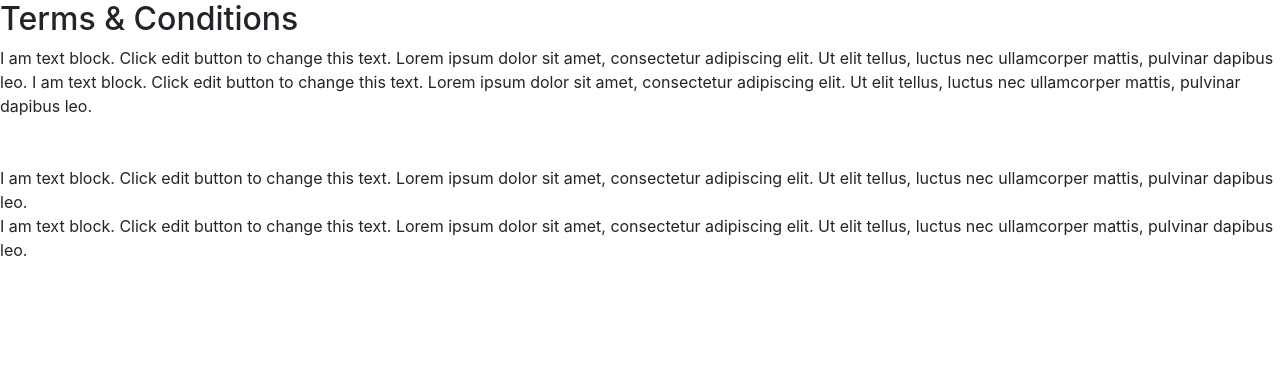
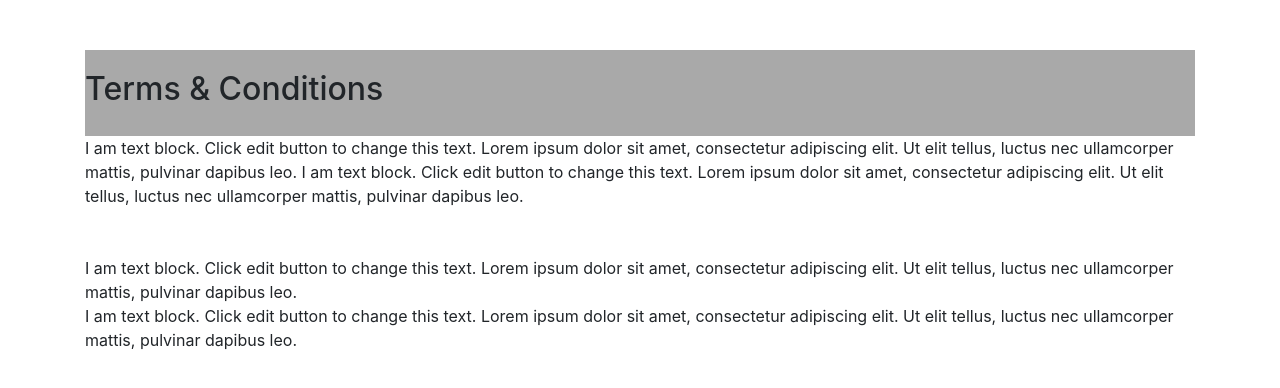
Before and after one commit to nadabassem2020/Gifts_project, a plain HTML site: page index.html in a window 1280 px wide. Drawn offline with Linux system fonts and the light colour scheme.

Commit message:
some changes added

```diff
--- a/css/style.css
+++ b/css/style.css
@@ -0,0 +1,6 @@
+.color{
+    background-color: darkgrey;
+padding-top: 20px;
+padding-bottom: 20px;
+margin-top: 50px;
+}
--- a/index.html
+++ b/index.html
@@ -11,21 +11,27 @@
 
 <body>
 
-  <div>
+  <div class="container">
+    <div class="color">
         <h2>Terms & Conditions</h2>
     </div>
     <div>
-<p>I am text block. Click edit button to change this text. Lorem ipsum dolor sit amet, consectetur adipiscing elit. Ut elit tellus, luctus nec ullamcorper mattis, pulvinar dapibus leo. I am text block. Click edit button to change this text. Lorem ipsum dolor sit amet, consectetur adipiscing elit. Ut elit tellus,
+        <p>I am text block. Click edit button to change this text. Lorem ipsum dolor sit amet, consectetur adipiscing
+            elit. Ut elit tellus, luctus nec ullamcorper mattis, pulvinar dapibus leo. I am text block. Click edit
+            button to change this text. Lorem ipsum dolor sit amet, consectetur adipiscing elit. Ut elit tellus,
             luctus nec ullamcorper mattis, pulvinar dapibus leo.
             <br>
             <br>
             <br>
-    I am text block. Click edit button to change this text. Lorem ipsum dolor sit amet, consectetur adipiscing elit. Ut elit tellus, luctus nec ullamcorper mattis, pulvinar dapibus leo.
+            I am text block. Click edit button to change this text. Lorem ipsum dolor sit amet, consectetur adipiscing
+            elit. Ut elit tellus, luctus nec ullamcorper mattis, pulvinar dapibus leo.
             <br>
 
-    I am text block. Click edit button to change this text. Lorem ipsum dolor sit amet, consectetur adipiscing elit. Ut elit tellus, luctus nec ullamcorper mattis, pulvinar dapibus leo.</p>
+            I am text block. Click edit button to change this text. Lorem ipsum dolor sit amet, consectetur adipiscing
+            elit. Ut elit tellus, luctus nec ullamcorper mattis, pulvinar dapibus leo.
+        </p>
     </div>
-
+</div>
 
 
 
```
Lines whose indentation alone changed are shown as unchanged.
